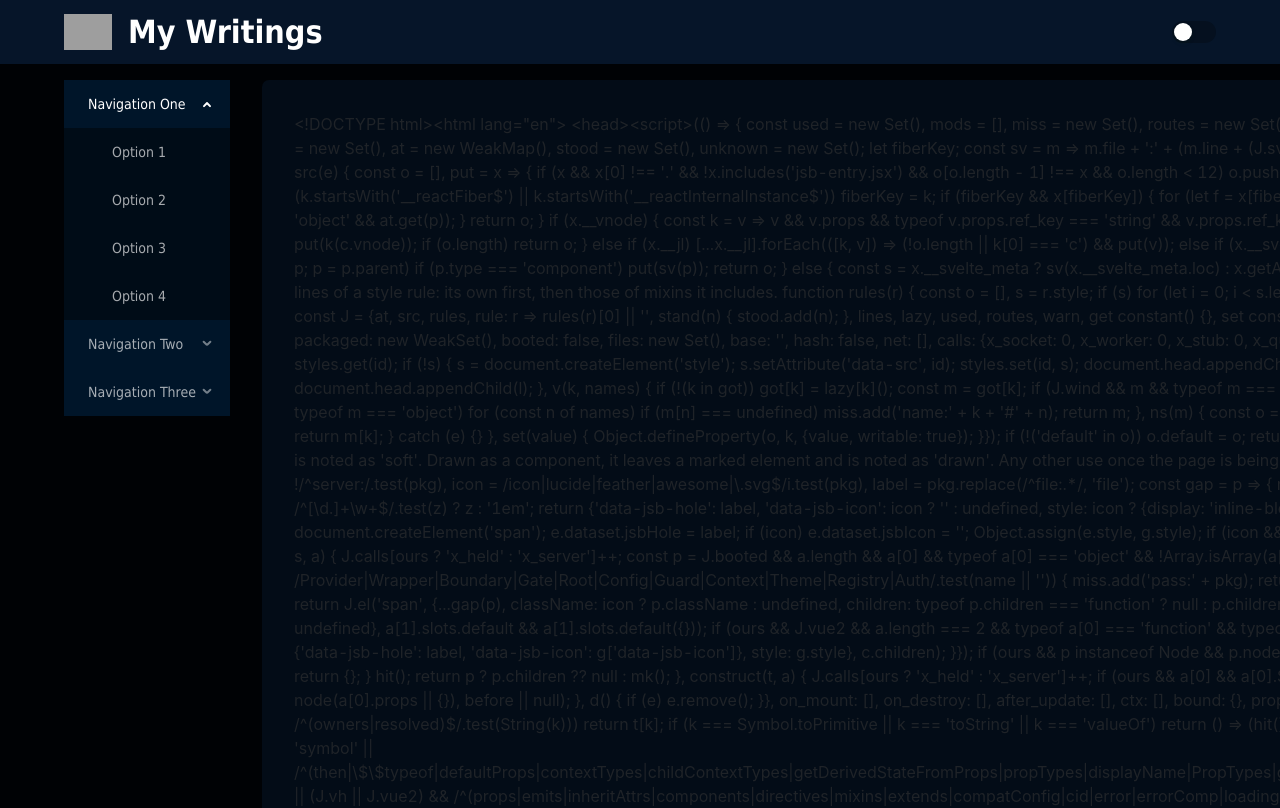
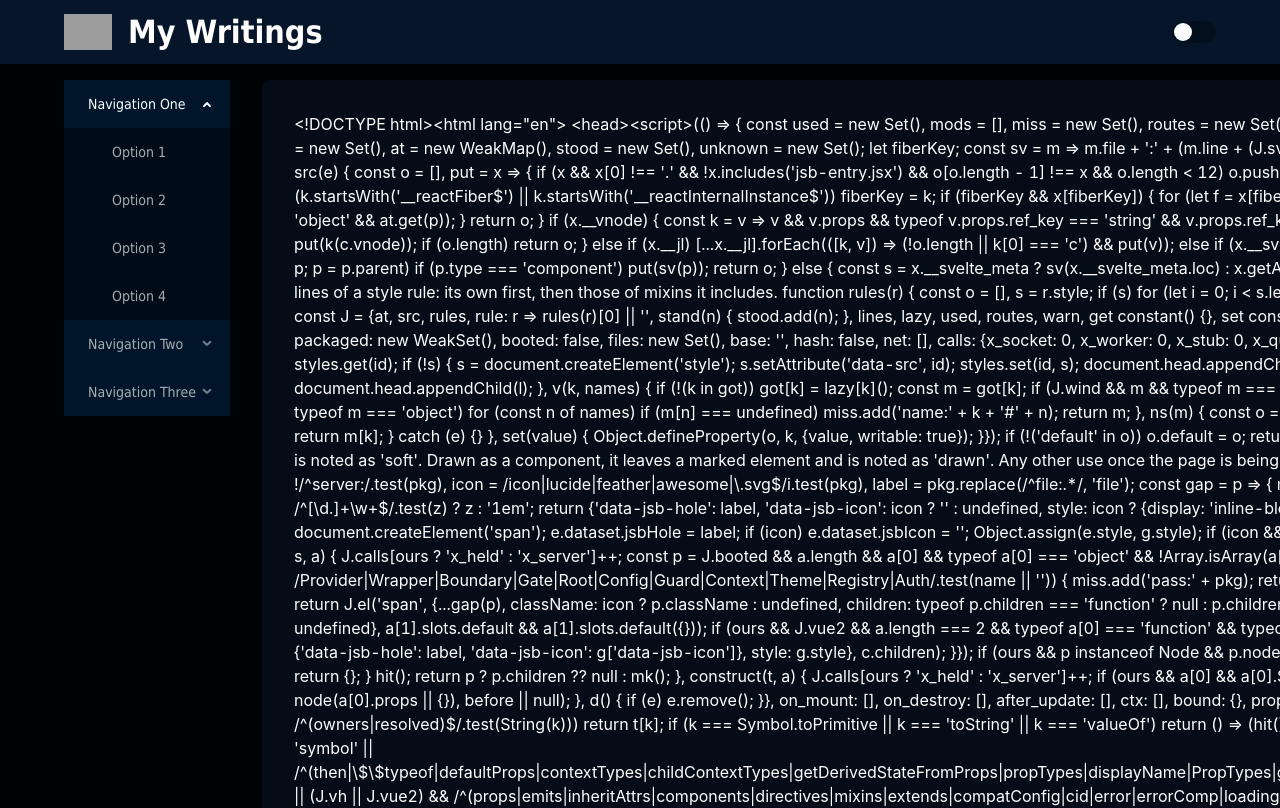
Before and after one commit to bim240/Blog, a React (Create React App) app: page / in a window 1280 px wide. Shown: the top 808 px of the page. Built offline with nearby package versions, Linux system fonts and the light colour scheme; grey boxes are pictures that could not be loaded.

Commit message:
dark mode added in md file read

```diff
--- a/src/Components/ArticleSection/StyledComponents.js
+++ b/src/Components/ArticleSection/StyledComponents.js
@@ -18,8 +18,11 @@ export const StyledArticleSection = styled.section`
   .article_navbar {
     max-width: 325px;
   }
-  .markdown {
+  .markdown_override {
     color: ${(props) => props.theme.text} !important;
+    pre {
+      background: #051529;
+    }
   }
   @media (max-width: 1000px) {
     width: 100%;
--- a/src/Components/ArticleSection/index.js
+++ b/src/Components/ArticleSection/index.js
@@ -17,7 +17,14 @@ const ArticleSection = (props) => {
       <NavBar className="article_navbar" theme={theme} />
       <div className="single_article">
         {mdFile && (
-          <StyledMarkDown className="markdown-body" children={mdFile} />
+          <StyledMarkDown
+            className={
+              theme === "light"
+                ? "markdown-body"
+                : "markdown-body markdown_override"
+            }
+            children={mdFile}
+          />
         )}
       </div>
     </StyledArticleSection>
```
Also changed, not shown: src/Data/JavaSecript/variable.md (+1 -0 lines).
